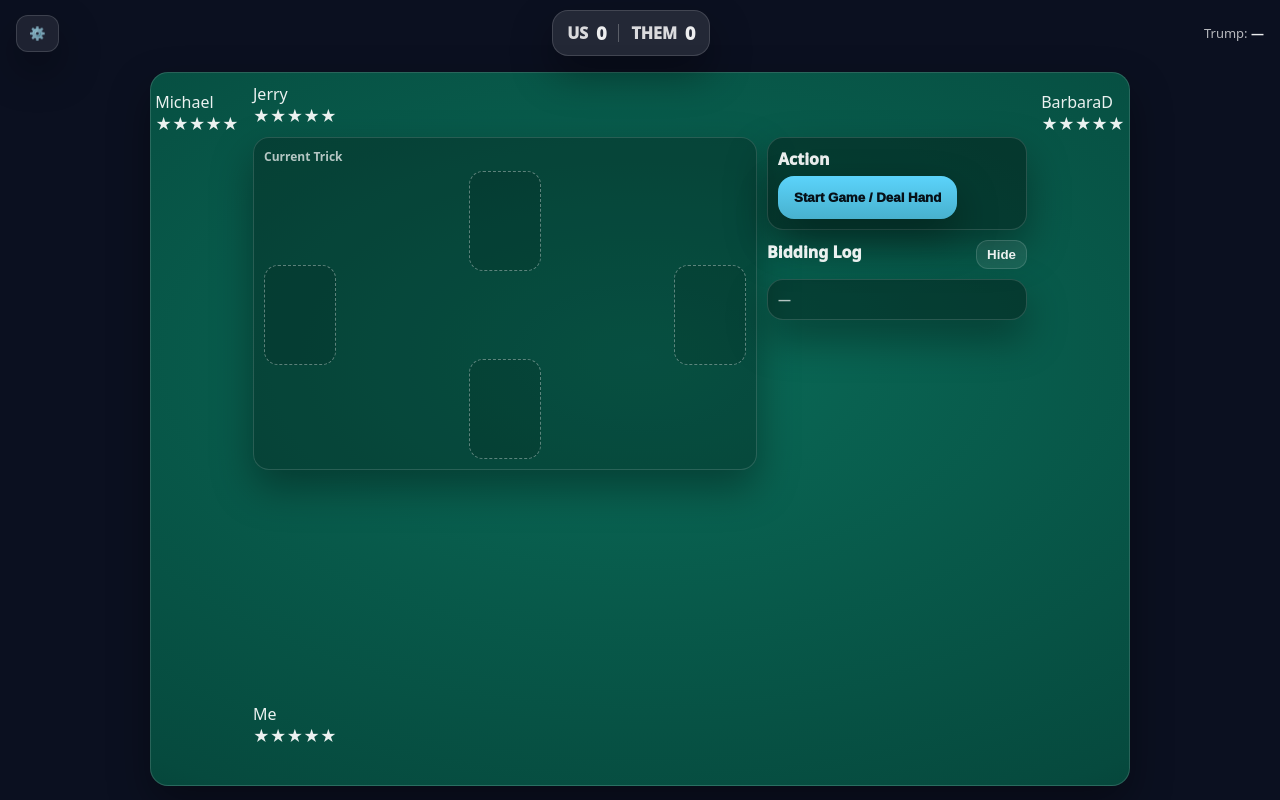
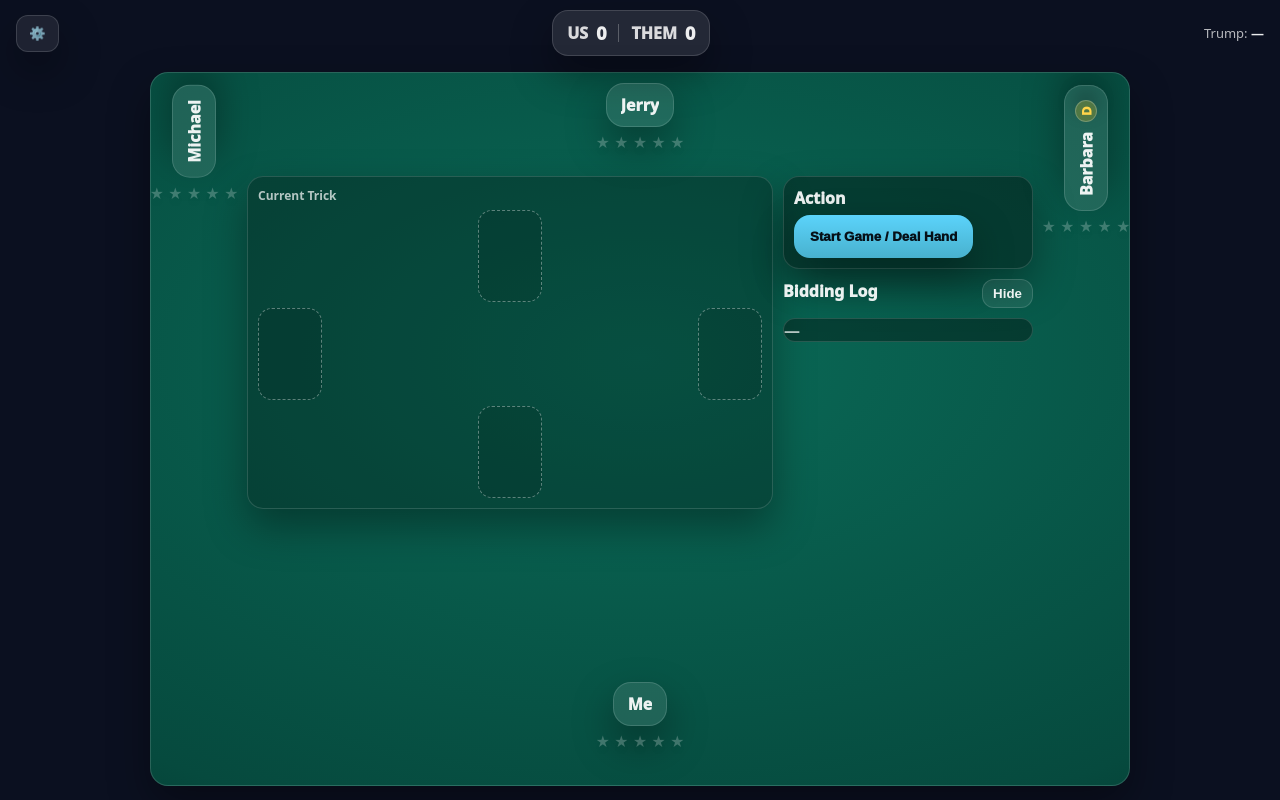
Before and after one commit to prospector64/euchre-no-ads, a React (Vite) app: page / in a window 1280 px wide. Built offline with nearby package versions, Linux system fonts and the light colour scheme.

Commit message:
Update styles.css

```diff
--- a/styles.css
+++ b/styles.css
@@ -8,6 +8,7 @@
   --panel2:rgba(0,0,0,.35);
   --stroke:rgba(255,255,255,.14);
   --shadow:0 18px 40px rgba(0,0,0,.35);
+  --yellow:#ffd54a;
 }
 
 *{box-sizing:border-box}
@@ -66,11 +67,11 @@ body{
 }
 .smallInfo b{color:var(--text)}
 
-/* TABLE GRID LANES (prevents overlap) */
+/* TABLE GRID (tight for iPhone) */
 .tableGrid{
   margin:6px auto 0 auto;
   width:min(980px, 100%);
-  height:min(760px, calc(100vh - 86px));
+  height: calc(100vh - 86px);
   background:radial-gradient(1200px 700px at 50% 40%, var(--felt1), var(--felt2) 70%, #032b24);
   border:1px solid var(--stroke);
   border-radius:18px;
@@ -78,8 +79,10 @@ body{
   overflow:hidden;
 
   display:grid;
-  grid-template-columns: 92px 1fr 92px;
-  grid-template-rows: 1fr;
+  grid-template-columns: 86px 1fr 86px;
+}
+@media (max-width: 390px){
+  .tableGrid{ grid-template-columns: 78px 1fr 78px; }
 }
 
 .lane{position:relative}
@@ -87,8 +90,8 @@ body{
   display:flex;
   flex-direction:column;
   align-items:center;
-  gap:10px;
-  padding-top:18px;
+  justify-content:flex-start;
+  padding-top:12px;
 }
 .centerLane{
   display:grid;
@@ -97,53 +100,91 @@ body{
   gap: 10px;
 }
 
-/* Name pills */
-.namePill{
+/* Seat headers (name + chips + stars) */
+.seatHeader{
+  display:flex;
+  flex-direction:column;
+  align-items:center;
+  gap:6px;
+  margin-bottom:8px;
+}
+.seatHeader.horizontal{
+  width:100%;
+}
+.seatHeader.vertical{
+  width:72px;
+}
+.nameRow{
+  display:flex;
+  align-items:center;
+  gap:8px;
   background:rgba(255,255,255,.10);
   border:1px solid var(--stroke);
   border-radius:18px;
-  padding:10px 16px;
-  font-weight:950;
-  box-shadow:var(--shadow);
-  text-align:center;
-  min-width:180px;
-}
-.verticalName{
-  writing-mode:vertical-rl;
-  transform:rotate(180deg);
-  background:rgba(255,255,255,.10);
-  border:1px solid var(--stroke);
-  border-radius:18px;
-  padding:14px 10px;
+  padding:10px 14px;
   font-weight:950;
   box-shadow:var(--shadow);
 }
+.seatName{white-space:nowrap; max-width:180px; overflow:hidden; text-overflow:ellipsis}
 
-/* Side stacks */
+.verticalText{
+  writing-mode:vertical-rl;
+  transform:rotate(180deg);
+  padding:14px 10px;
+  gap:10px;
+}
+
+/* chips */
+.chip{
+  display:inline-grid;
+  place-items:center;
+  width:22px; height:22px;
+  border-radius:999px;
+  font-weight:1000;
+  font-size:13px;
+  border:1px solid rgba(255,255,255,.22);
+  box-shadow: 0 10px 18px rgba(0,0,0,.25);
+}
+.dealerChip{ background: rgba(255,193,7,.22); color: var(--yellow); }
+.trumpChip{ background: rgba(93,214,255,.18); color: rgba(255,255,255,.92); }
+
+/* Stars (per-player) */
+.stars{
+  display:flex;
+  gap:4px;
+  justify-content:center;
+  align-items:center;
+}
+.star{
+  font-size:14px;
+  opacity:.25;
+  filter: drop-shadow(0 6px 10px rgba(0,0,0,.25));
+}
+.star.on{
+  opacity:1;
+  color: var(--yellow);
+}
+
+/* Opponent card backs smaller / partial */
 .sideBacks{
   display:flex;
   flex-direction:column;
   gap:10px;
   padding-bottom:10px;
 }
-
-/* Top area */
-.topArea{
-  display:flex;
-  flex-direction:column;
-  align-items:center;
-  gap:8px;
-}
 .backRow{
   display:flex;
   gap:10px;
   justify-content:center;
 }
+.topSeat{display:flex; flex-direction:column; align-items:center; gap:6px}
+.bottomSeat{display:flex; flex-direction:column; align-items:center; gap:8px}
+.sideSeat{display:flex; flex-direction:column; align-items:center; gap:10px}
 
-/* Middle area: trick + right HUD column */
+/* Mid area */
 .midArea{
   display:grid;
-  grid-template-columns: 1fr 260px;
+  grid-template-columns: 1fr 250px;
   gap: 10px;
   align-items:start;
 }
@@ -181,7 +222,7 @@ body{
 .spot.rightSpot{top:50%; right:0; transform:translateY(-50%)}
 .spot.bottomSpot{bottom:0; left:50%; transform:translateX(-50%)}
 .ghost2{
-  width:72px; height:100px;
+  width:64px; height:92px;
   border-radius:14px;
   border:1px dashed rgba(255,255,255,.35);
   background:rgba(0,0,0,.10);
@@ -201,7 +242,6 @@ body{
   border:1px solid rgba(255,255,255,.14);
   border-radius:16px;
 }
-.upTitle{margin:0}
 
 /* HUD column */
 .hudColumn{display:flex; flex-direction:column; gap:10px}
@@ -271,119 +311,4 @@ body{
 .logBox{
   background:var(--panel2);
   border:1px solid var(--stroke);
-  border-radius:16px;
-  padding:10px;
-  box-shadow:var(--shadow);
-}
-.logBody{
-  max-height:140px;
-  overflow:auto;
-  font-size:13px;
-  line-height:1.2rem;
-}
-
-/* Bottom */
-.bottomArea{
-  display:flex;
-  flex-direction:column;
-  align-items:center;
-  gap:8px;
-}
-.handStrip{
-  display:flex;
-  gap:10px;
-  align-items:flex-end;
-  justify-content:center;
-  width:100%;
-  overflow-x:auto;
-  padding:6px 6px 2px 6px;
-  -webkit-overflow-scrolling:touch;
-}
-.handStrip::-webkit-scrollbar{display:none}
-.hintLine{
-  color:var(--muted);
-  font-weight:850;
-  text-align:center;
-  min-height:20px;
-}
-
-/* Card */
-.card{
-  flex:0 0 auto;
-  width:clamp(56px, 16.6vw, 92px);
-  height:calc(clamp(56px, 16.6vw, 92px) * 1.37);
-  border-radius:14px;
-  border:1px solid rgba(0,0,0,.25);
-  background:linear-gradient(180deg,#fff,#f4f6f9);
-  box-shadow:0 14px 28px rgba(0,0,0,.30);
-  position:relative;
-  padding:0;
-  cursor:pointer;
-}
-.card.disabled{opacity:.55; cursor:not-allowed}
-.card.red{color:#c0172a}
-.card.black{color:#141a22}
-.card .corner{
-  position:absolute;
-  display:grid;
-  gap:2px;
-  font-weight:950;
-  text-align:center;
-  width:24px;
-}
-.card .corner.tl{top:8px; left:8px}
-.card .corner.br{bottom:8px; right:8px; transform:rotate(180deg)}
-.card .rank{font-size:16px; line-height:16px}
-.card .suit{font-size:16px; line-height:16px}
-.card .pip{
-  position:absolute;
-  inset:0;
-  display:grid;
-  place-items:center;
-  font-size:44px;
-  opacity:.22;
-}
-.card.facedown{
-  background:linear-gradient(135deg,#2a4c7c,#1a2f55);
-  border:1px solid rgba(255,255,255,.14);
-}
-.card.facedown::after{
-  content:"";
-  position:absolute;
-  inset:10px;
-  border-radius:10px;
-  border:1px dashed rgba(255,255,255,.35);
-}
-
-/* Settings modal */
-.modalBackdrop{
-  position:fixed;
-  inset:0;
-  background:rgba(0,0,0,.55);
-  display:flex;
-  align-items:center;
-  justify-content:center;
-  padding:16px;
-}
-.modal{
-  width:min(520px, 96vw);
-  background:#0e1630;
-  border:1px solid rgba(255,255,255,.14);
-  border-radius:18px;
-  box-shadow:var(--shadow);
-  padding:14px;
-}
-.modalTitle{font-weight:950; font-size:18px; margin-bottom:10px}
-.sectionTitle{font-weight:950; color:var(--muted); margin: 6px 0 10px}
-.field{display:grid; gap:6px; margin-bottom:10px}
-.field label{color:var(--muted); font-weight:850; font-size:13px}
-.field input{
-  padding:12px 12px;
-  border-radius:14px;
-  border:1px solid rgba(255,255,255,.16);
-  background:rgba(255,255,255,.08);
-  color:var(--text);
-  font-weight:850;
-}
-.modalBtns{display:flex; gap:10px; flex-wrap:wrap; margin-top:6px}
-.smallPrint{margin-top:10px; color:var(--muted); font-size:12px; line-height:1.2rem}
+  border-radius:16px
```
